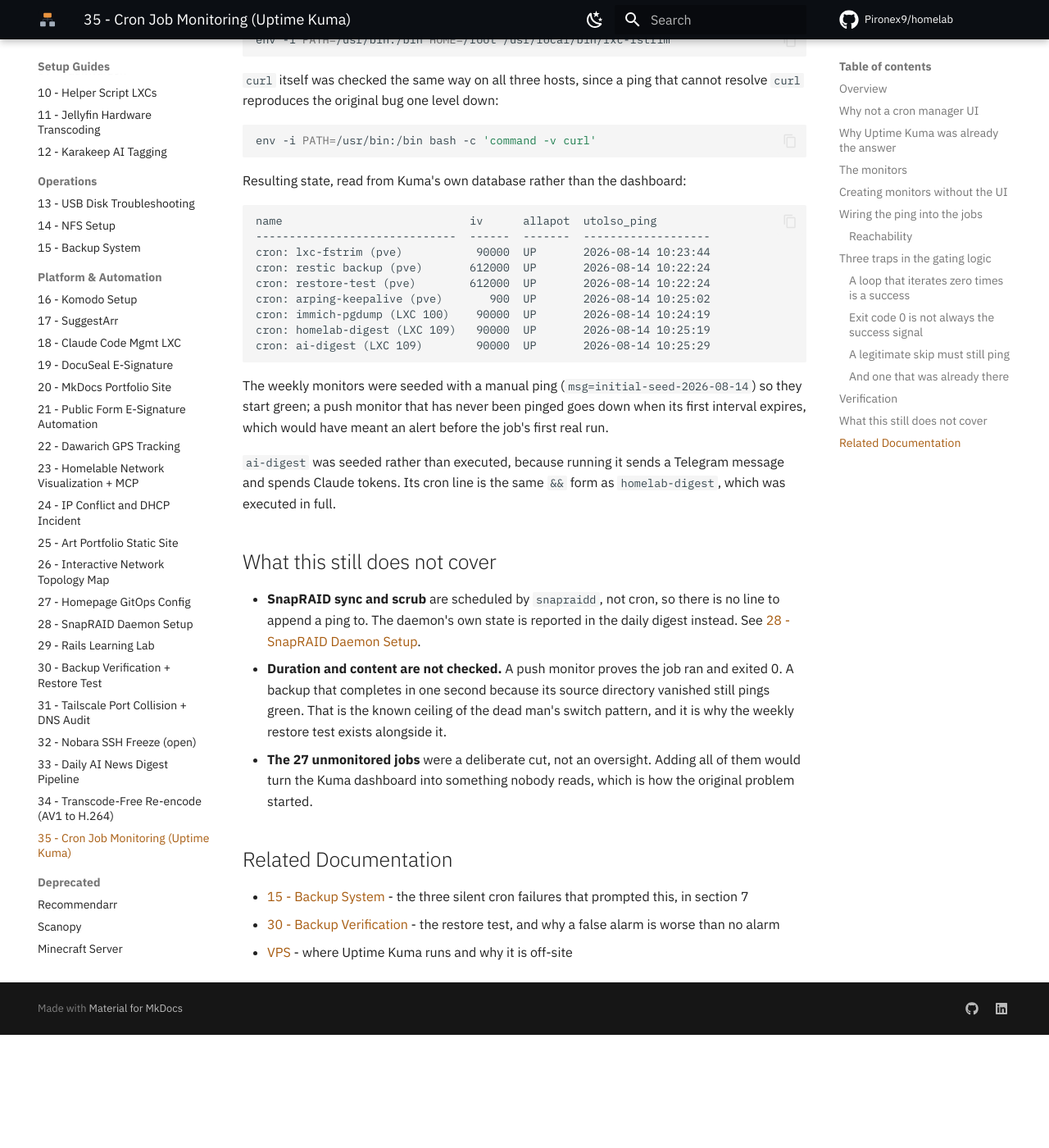
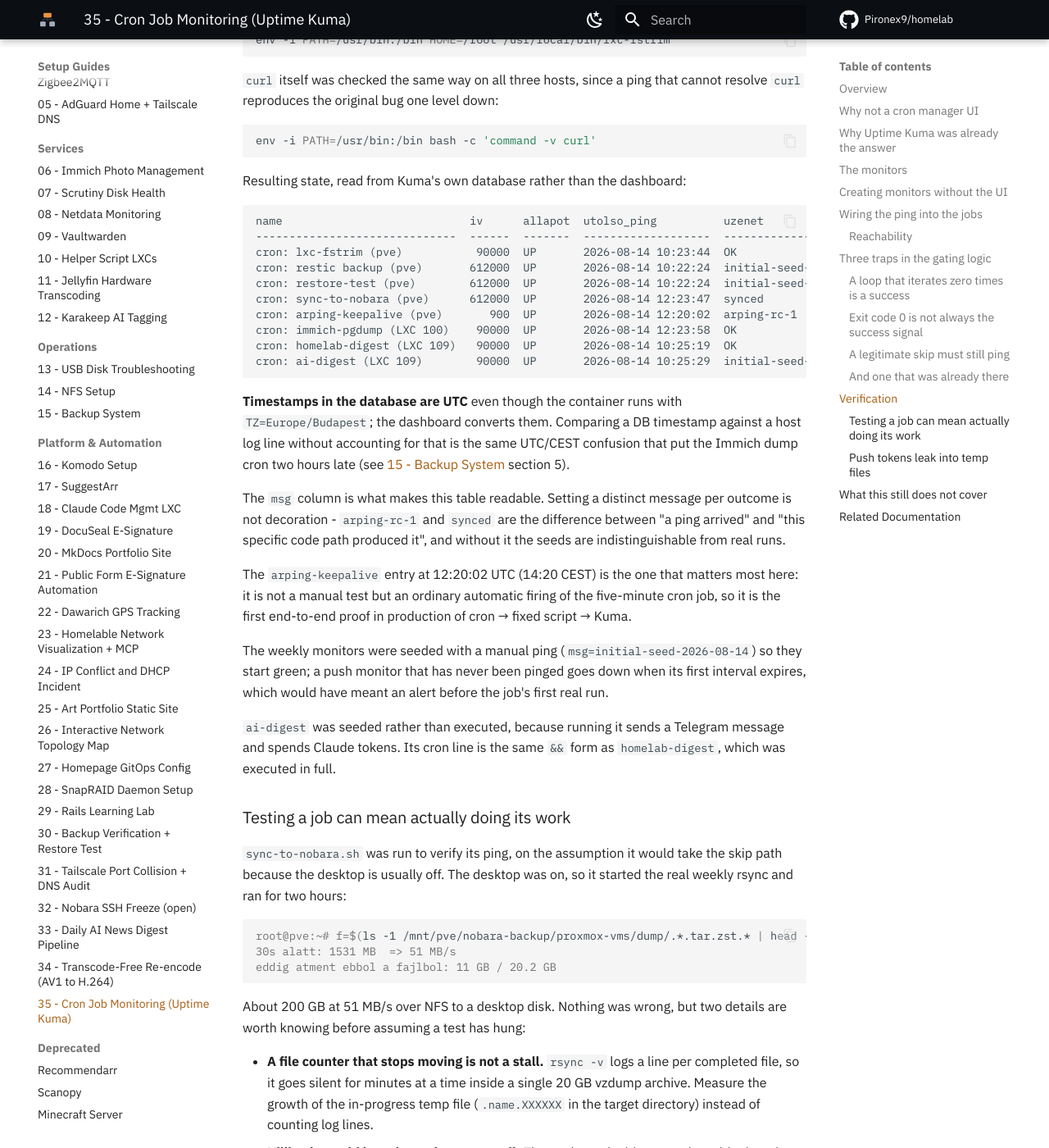
Before and after one commit to Pironex9/homelab, an MkDocs documentation site: the page built from docs/proxmox/35_Cron_Job_Monitoring_Uptime_Kuma.md, in a window 1280 px wide and 1400 px high, scrolled down 6048 px. Shown: the whole window at 82% size. Built offline with MkDocs 1.6.1 and Material for MkDocs 9.7.7, drawn with Linux system fonts in a browser that asks for light colours; comment, search, counter and statistics services are not loaded; before the commit the page ends 7310 px from its top, so only the background shows below that; some of the changed text lies outside the part shown.

Commit message:
docs(monitoring): a nyolcadik monitor, és amit a tesztelés közben tanultunk
Kiegészítés a 35-öshöz, miután minden lefutott:

- a sync-to-nobara is zöld, a teljes 8-as tábla msg oszloppal
- az arping heartbeat 14:20-kor NEM kézi teszt volt, hanem az 5 perces
  cron első éles, végponttól végpontig működő bizonyítéka
- a Kuma DB UTC-ben tárol, a dashboard konvertál
- a sync-to-nobara tesztelése elindította a valódi 2 órás rsync-et;
  az rsync -v fájlonként logol, ezért egy 20 GB-os archívumon belül
  percekig néma - a részfájl méretét kell nézni, nem a lognaplót
- a token-generátor és az insert.sql nyílt szövegben hagyja a
  tokeneket a VPS /tmp-jében, ezeket törölni kell

Rögzítve az is, hogy két monitor még nem kapott éles pinget
(ai-digest holnap, restic vasárnap), és hogy ez nem oldja meg a
thin poolt - az továbbra is a második NVMe.

````diff
--- a/docs/proxmox/35_Cron_Job_Monitoring_Uptime_Kuma.md
+++ b/docs/proxmox/35_Cron_Job_Monitoring_Uptime_Kuma.md
@@ -215,26 +215,62 @@
 Resulting state, read from Kuma's own database rather than the dashboard:
 
 ```
-name                            iv      allapot  utolso_ping
-------------------------------  ------  -------  -------------------
-cron: lxc-fstrim (pve)           90000  UP       2026-08-14 10:23:44
-cron: restic backup (pve)       612000  UP       2026-08-14 10:22:24
-cron: restore-test (pve)        612000  UP       2026-08-14 10:22:24
-cron: arping-keepalive (pve)       900  UP       2026-08-14 10:25:02
-cron: immich-pgdump (LXC 100)    90000  UP       2026-08-14 10:24:19
-cron: homelab-digest (LXC 109)   90000  UP       2026-08-14 10:25:19
-cron: ai-digest (LXC 109)        90000  UP       2026-08-14 10:25:29
+name                            iv      allapot  utolso_ping          uzenet
+------------------------------  ------  -------  -------------------  -----------------------
+cron: lxc-fstrim (pve)           90000  UP       2026-08-14 10:23:44  OK
+cron: restic backup (pve)       612000  UP       2026-08-14 10:22:24  initial-seed-2026-08-14
+cron: restore-test (pve)        612000  UP       2026-08-14 10:22:24  initial-seed-2026-08-14
+cron: sync-to-nobara (pve)      612000  UP       2026-08-14 12:23:47  synced
+cron: arping-keepalive (pve)       900  UP       2026-08-14 12:20:02  arping-rc-1
+cron: immich-pgdump (LXC 100)    90000  UP       2026-08-14 12:23:58  OK
+cron: homelab-digest (LXC 109)   90000  UP       2026-08-14 10:25:19  OK
+cron: ai-digest (LXC 109)        90000  UP       2026-08-14 10:25:29  initial-seed-2026-08-14
 ```
+
+**Timestamps in the database are UTC** even though the container runs with `TZ=Europe/Budapest`; the dashboard converts them. Comparing a DB timestamp against a host log line without accounting for that is the same UTC/CEST confusion that put the Immich dump cron two hours late (see [15 - Backup System](./15_Proxmox_Backup_System_Documentation.md) section 5).
+
+The `msg` column is what makes this table readable. Setting a distinct message per outcome is not decoration - `arping-rc-1` and `synced` are the difference between "a ping arrived" and "this specific code path produced it", and without it the seeds are indistinguishable from real runs.
+
+The `arping-keepalive` entry at 12:20:02 UTC (14:20 CEST) is the one that matters most here: it is not a manual test but an ordinary automatic firing of the five-minute cron job, so it is the first end-to-end proof in production of cron → fixed script → Kuma.
 
 The weekly monitors were seeded with a manual ping (`msg=initial-seed-2026-08-14`) so they start green; a push monitor that has never been pinged goes down when its first interval expires, which would have meant an alert before the job's first real run.
 
 `ai-digest` was seeded rather than executed, because running it sends a Telegram message and spends Claude tokens. Its cron line is the same `&&` form as `homelab-digest`, which was executed in full.
+
+### Testing a job can mean actually doing its work
+
+`sync-to-nobara.sh` was run to verify its ping, on the assumption it would take the skip path because the desktop is usually off. The desktop was on, so it started the real weekly rsync and ran for two hours:
+
+```console
+root@pve:~# f=$(ls -1 /mnt/pve/nobara-backup/proxmox-vms/dump/.*.tar.zst.* | head -1)
+30s alatt: 1531 MB  => 51 MB/s
+eddig atment ebbol a fajlbol: 11 GB / 20.2 GB
+```
+
+About 200 GB at 51 MB/s over NFS to a desktop disk. Nothing was wrong, but two details are worth knowing before assuming a test has hung:
+
+- **A file counter that stops moving is not a stall.** `rsync -v` logs a line per completed file, so it goes silent for minutes at a time inside a single 20 GB vzdump archive. Measure the growth of the in-progress temp file (`.name.XXXXXX` in the target directory) instead of counting log lines.
+- **Killing it would have been the wrong call.** The work was legitimate and would otherwise have run on Sunday; aborting would have left a partial temp file on the target and no ping.
+
+### Push tokens leak into temp files
+
+The monitor-creation flow writes tokens twice into `/tmp` on the VPS - once in the generator script, once in the SQL it produces:
+
+```console
+root@homelab-vps:~# ls -la /tmp/insert.sql /tmp/mk-cron-monitors.sh
+-rw-r--r-- 1 root root 3506 Aug 14 10:08 /tmp/insert.sql
+-rw-r--r-- 1 root root 1406 Aug 14 10:08 /tmp/mk-cron-monitors.sh
+```
+
+Keeping the tokens out of the repository is only half the job if they are then left world-readable on disk. Both were removed after the inserts. A push token is not catastrophic on its own - the worst an attacker can do is report a job as healthy - but that is precisely the failure this whole exercise exists to prevent.
 
 ## What this still does not cover
 
 - **SnapRAID sync and scrub** are scheduled by `snapraidd`, not cron, so there is no line to append a ping to. The daemon's own state is reported in the daily digest instead. See [28 - SnapRAID Daemon Setup](./28_SnapRAID_Daemon_Setup.md).
 - **Duration and content are not checked.** A push monitor proves the job ran and exited 0. A backup that completes in one second because its source directory vanished still pings green. That is the known ceiling of the dead man's switch pattern, and it is why the weekly restore test exists alongside it.
 - **The 27 unmonitored jobs** were a deliberate cut, not an oversight. Adding all of them would turn the Kuma dashboard into something nobody reads, which is how the original problem started.
+- **Two monitors have not yet seen a real production ping.** `ai-digest` gets its first at 07:30 the next morning, `restic backup` on Sunday at 04:00; both are currently green only because of the seed. If either fails to turn over, that is a genuine finding rather than a setup error, and it is the reason to check them once rather than assume.
+- **This does not fix the thin pool.** A working daily trim buys days, not headroom. The second NVMe in the free M.2 slot is still the actual fix, tracked in `private/todo.md`.
 
 ## Related Documentation
 
````
